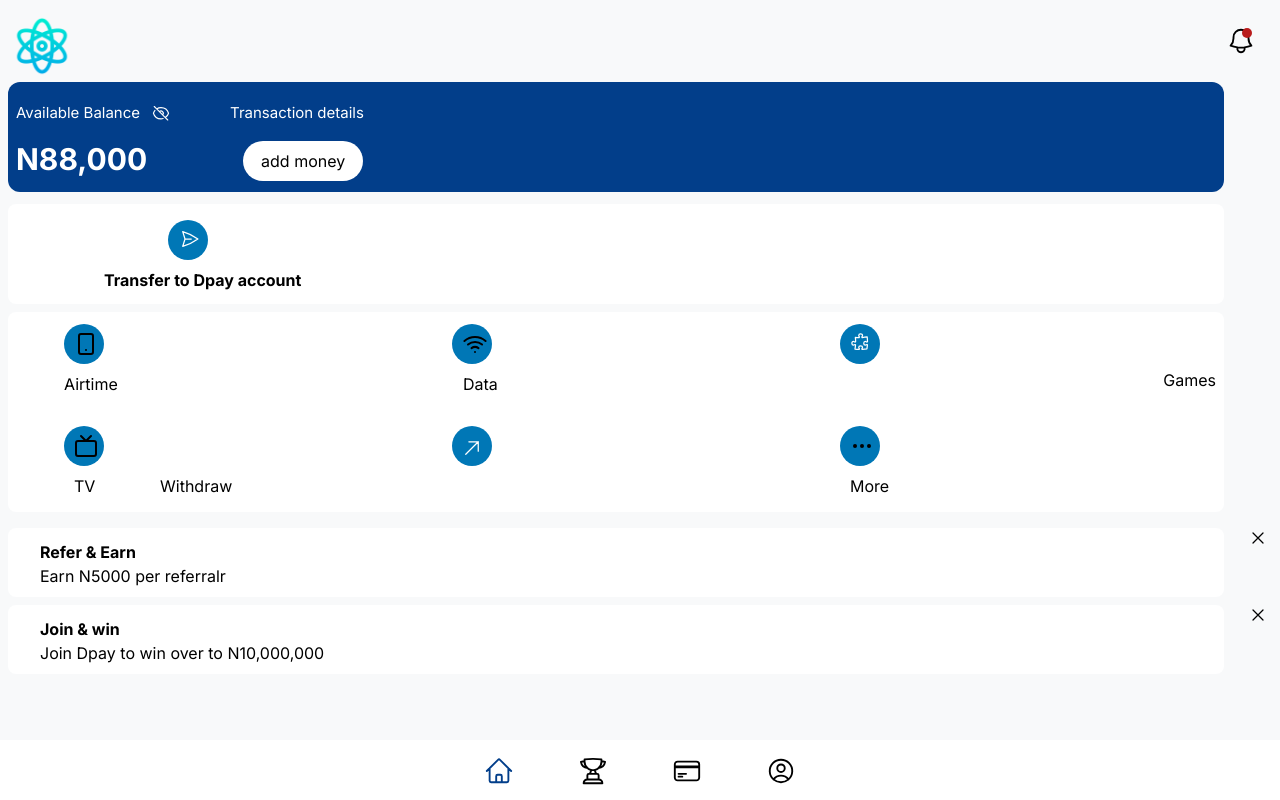
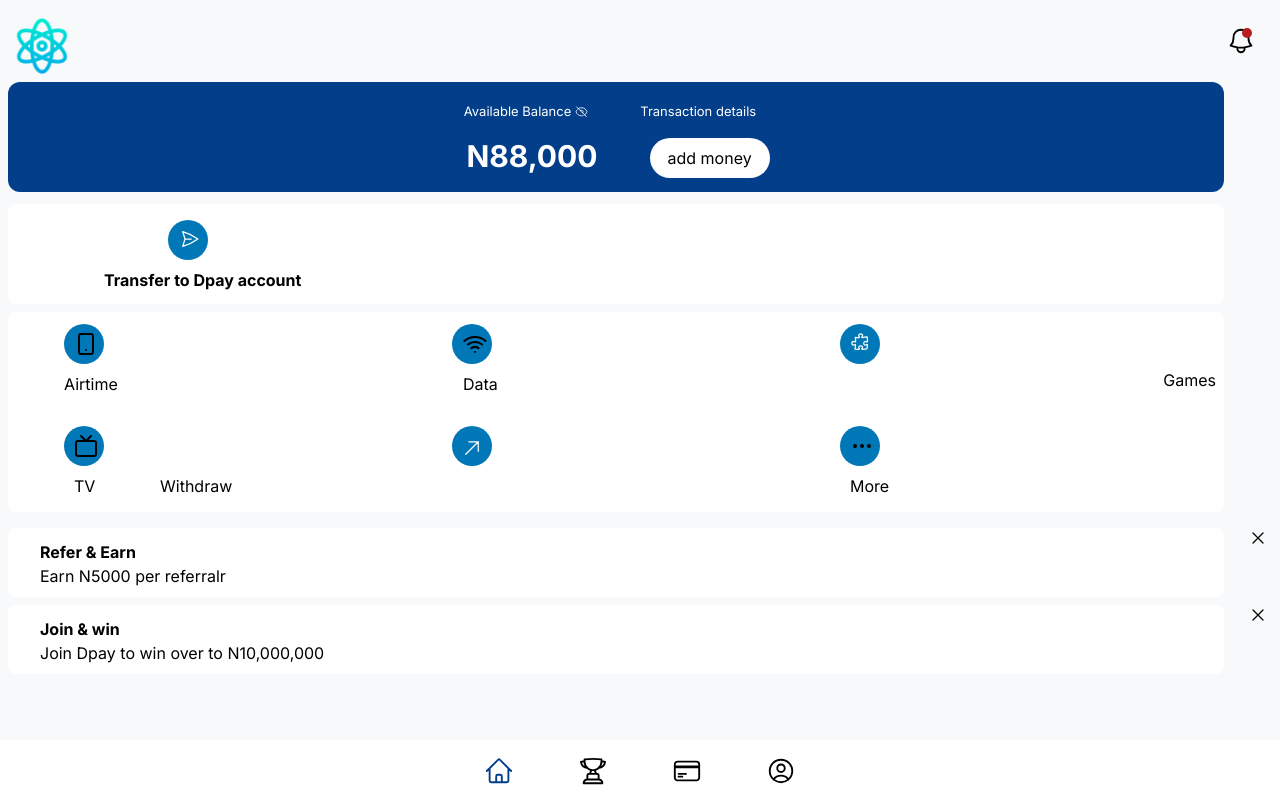
Before and after one commit to divinegodwin/DPay, a Next.js app: page /Main in a window 1280 px wide. Built offline with nearby package versions, Linux system fonts and the light colour scheme.

Commit message:
ui adjusted

```diff
--- a/app/Main/page.jsx
+++ b/app/Main/page.jsx
@@ -9,11 +9,12 @@
     <div>
       <Navbar />
       <div>
-        <div className="w-[95%] ml-2 px-2 py-5 rounded-xl h-[110px] mt-[2rem] bg-[#023E8A]">
-          <div className="flex gap-3">
-            <p className="text-white text-[15px]">Available Balance</p>
+        <div className="w-[95%] ml-2  py-5  rounded-xl h-[110px] mt-[2rem] bg-[#023E8A]">
+          <div className="flex gap-1 justify-center">
+            <div className="flex gap-1 flex-row justfy-center ">
+            <p className="text-white text-[13px]">Available Balance</p>
             <svg
-              className="w-[18px] text-white"
+              className="w-[13px] text-white"
               data-slot="icon"
               fill="none"
               stroke-width="1.5"
@@ -28,16 +29,17 @@
                 d="M3.98 8.223A10.477 10.477 0 0 0 1.934 12C3.226 16.338 7.244 19.5 12 19.5c.993 0 1.953-.138 2.863-.395M6.228 6.228A10.451 10.451 0 0 1 12 4.5c4.756 0 8.773 3.162 10.065 7.498a10.522 10.522 0 0 1-4.293 5.774M6.228 6.228 3 3m3.228 3.228 3.65 3.65m7.894 7.894L21 21m-3.228-3.228-3.65-3.65m0 0a3 3 0 1 0-4.243-4.243m4.242 4.242L9.88 9.88"
               ></path>
             </svg>
+            </div>
 
-            <div className="flex pl-12">
-              <p className="text-white text-[15px]"> Transaction details</p>
+            <div className="flex pl-12 px-3">
+              <p className="text-white text-[13px]"> Transaction details</p>
             </div>
           </div>
 
-          <div className="flex flex-row gap-[1rem] py-2">
-            <p className="text-white text-3xl py-2 font-bold"> {userAmount}</p>
+          <div className="flex gap-1 py-2 justify-center px-3">
+            <p className="text-white text-3xl py-2 pl-1 font-bold"> {userAmount}</p>
             <Button
-              className="w-[120px] h-[40px] mt-2 ml-[5rem] bg-white text-black rounded-full"
+              className="w-[120px] h-[40px] mt-2 ml-[3rem] bg-white text-black rounded-full"
               value="add money"
             />
           </div>
```
